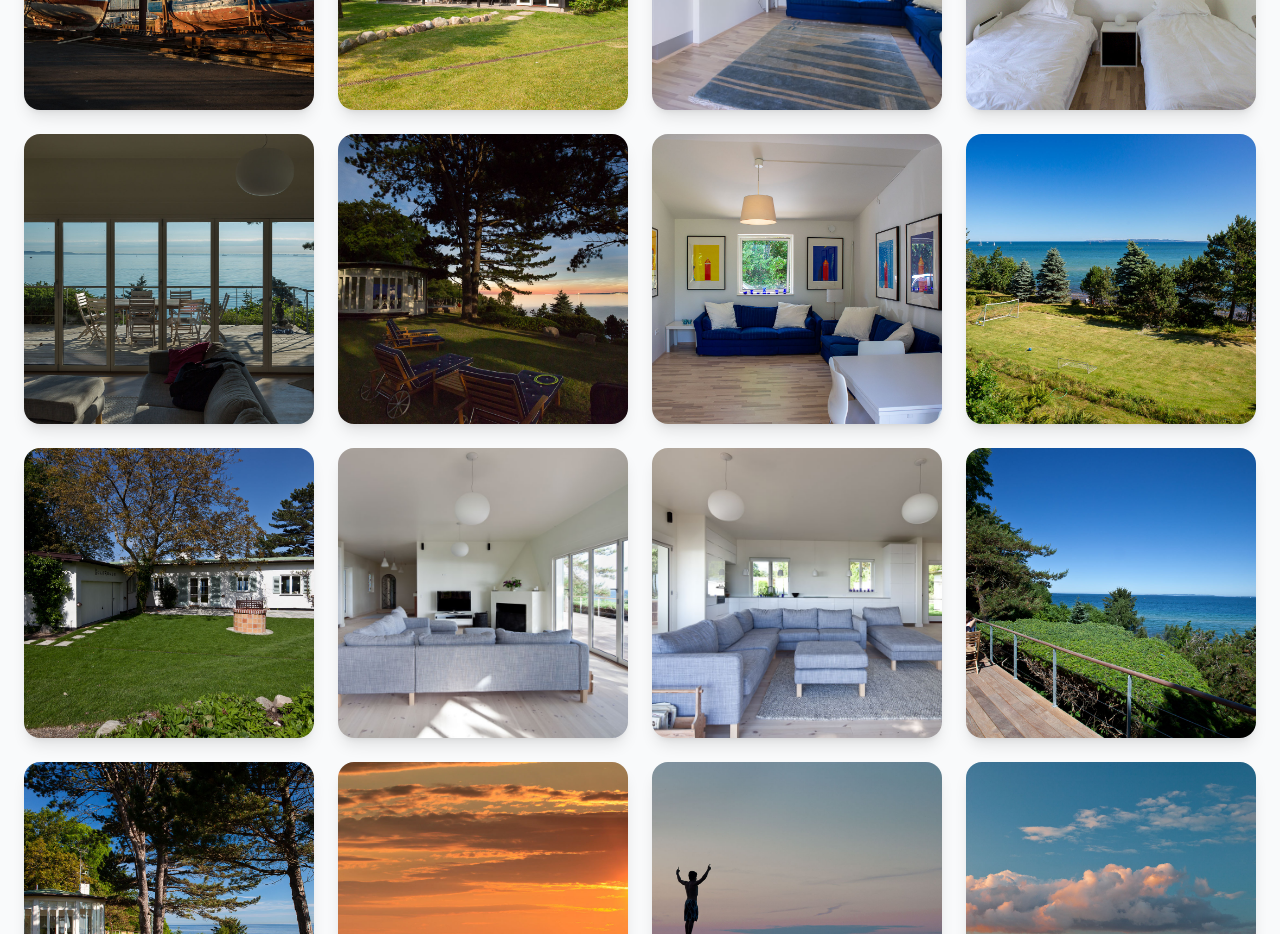
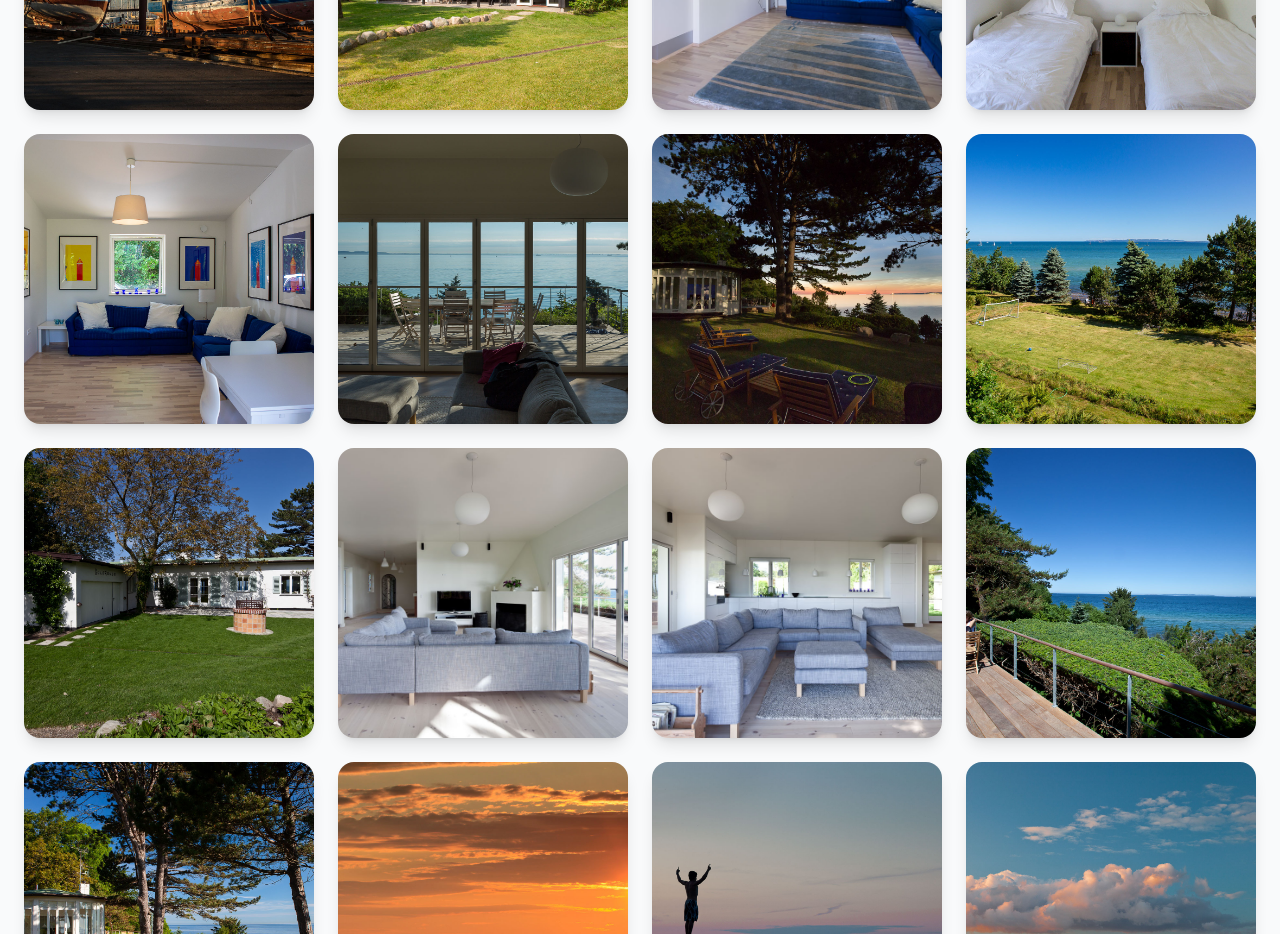
Before and after one commit to RichardMPS/danish-summer-house, a React (Vite) app: page / in a window 1280 px wide. Shown: the part 6440-7374 px from the top of the page. Built offline with nearby package versions, Linux system fonts and the light colour scheme.

Commit message:
Update gallery images

```diff
--- a/src/App.jsx
+++ b/src/App.jsx
@@ -45,9 +45,9 @@ const DanishSummerHouse = () => {
     '/danish-summer-house/images/_A0A2607.jpg',
     '/danish-summer-house/images/_A0A2894-Edit.jpg',
     '/danish-summer-house/images/_A0A9530.jpg',
+    '/danish-summer-house/images/_A0A9528-2.jpg',
     '/danish-summer-house/images/_A0A7246.jpg',
     '/danish-summer-house/images/_A0A7264-HDR.jpg',
-    '/danish-summer-house/images/_A0A9528-2.jpg',
     '/danish-summer-house/images/_A0A9631-2.jpg',
     '/danish-summer-house/images/_MG_2850.jpg',
     '/danish-summer-house/images/_MG_2863-Edit.jpg',
```
